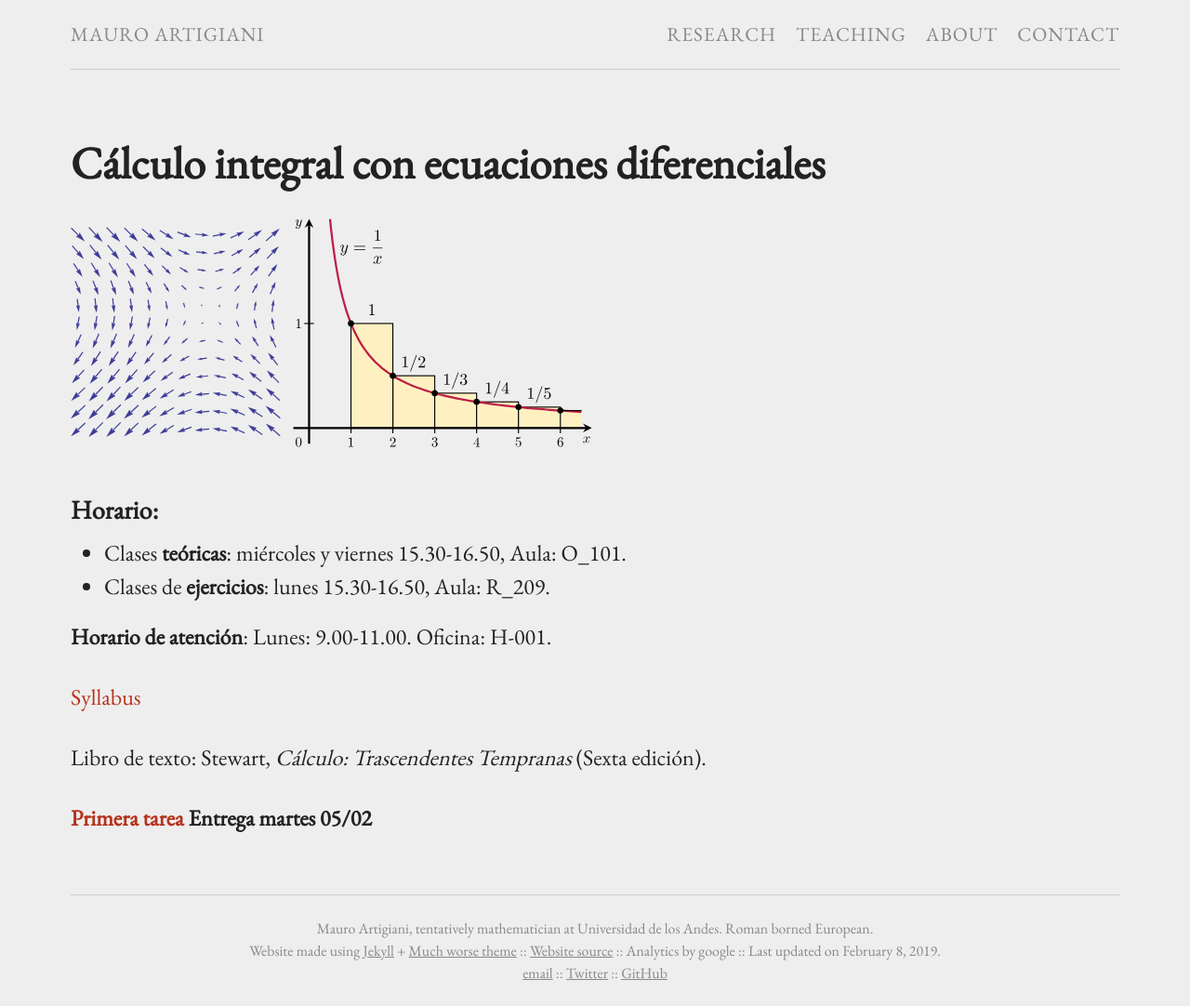
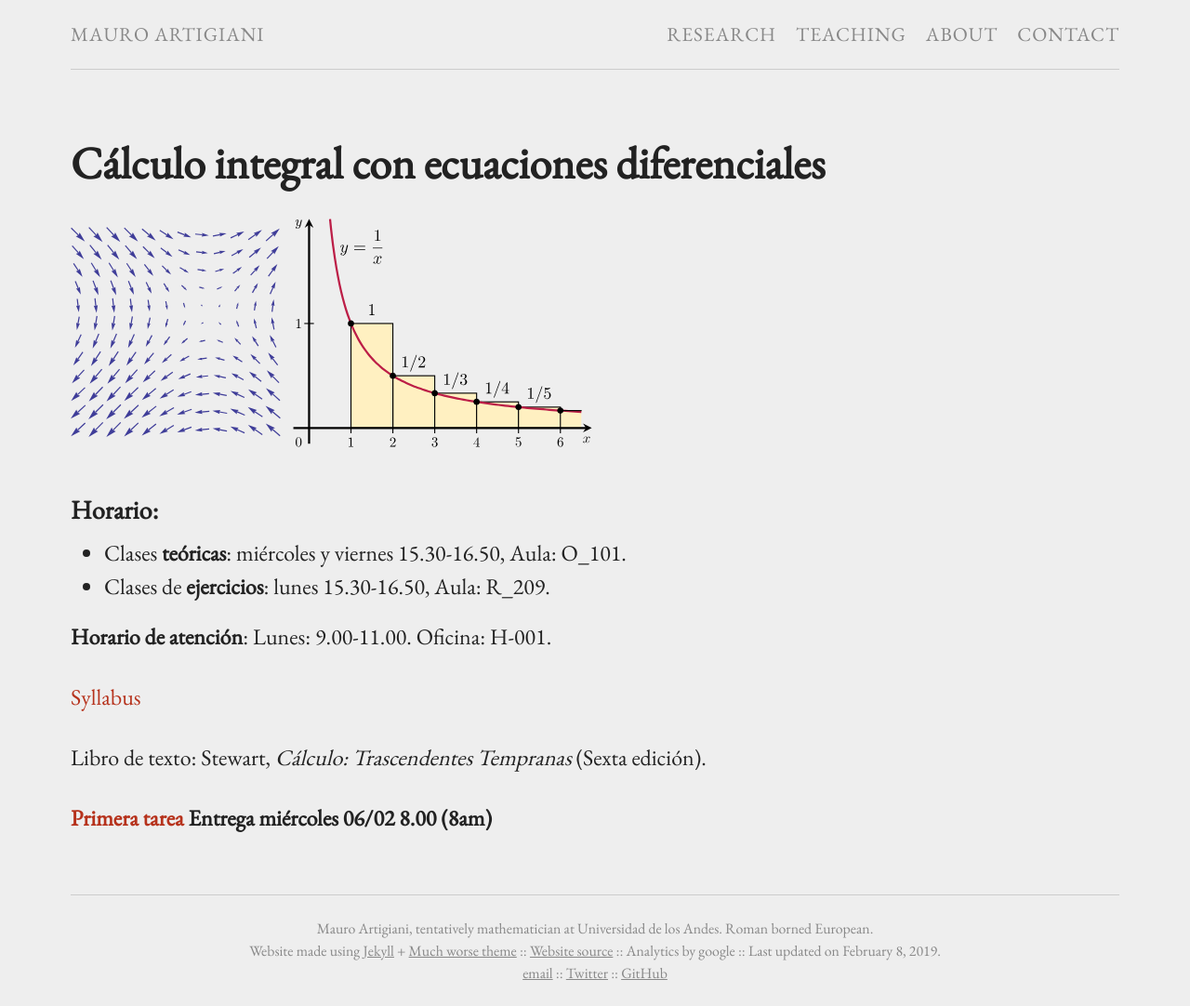
Before and after one commit to m-artigiani/m-artigiani.github.io, a Jekyll site: the page built from _pages/calculo20191.md, in a window 1280 px wide. Shown: the whole page at 93% size. Built offline with Jekyll 4.4.1, drawn with Linux system fonts in a browser that asks for light colours.

Commit message:
Corrected HW deadline

```diff
--- a/_pages/calculo20191.md
+++ b/_pages/calculo20191.md
@@ -26,4 +26,4 @@ Lunes: 9.00-11.00. Oficina: H-001.
 
 Libro de texto: Stewart, _Cálculo: Trascendentes Tempranas_ (Sexta edición).
 
-[**Primera tarea**](../../files/1Tarea.pdf) **Entrega martes 05/02**
+[**Primera tarea**](../../files/1Tarea.pdf) **Entrega miércoles 06/02 8.00 (8am)**
```
